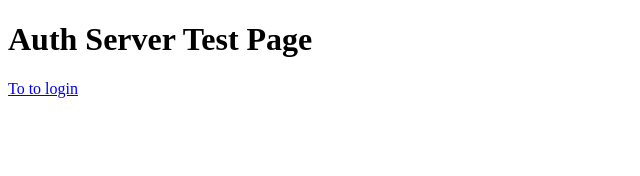
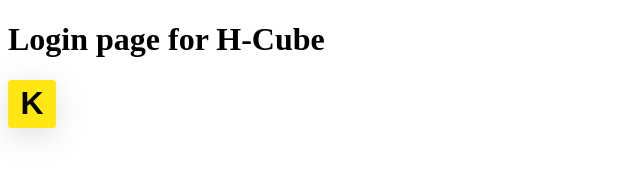
Before and after one commit to h-cube-swm/server-auth, a website: page public/index.html in a window 1280 px wide. Shown: the whole page, without its empty margins (0-640 px from the left). Drawn offline with Linux system fonts and the light colour scheme.

Commit message:
Fully implement login including root domain redirection

```diff
--- a/package.json
+++ b/package.json
@@ -4,6 +4,7 @@
   "main": "index.js",
   "license": "MIT",
   "dependencies": {
+    "cookie-parser": "^1.4.5",
     "express": "^4.17.1",
     "node-jose": "^2.0.0",
     "nodemon": "^2.0.12",
--- a/public/index.html
+++ b/public/index.html
@@ -4,12 +4,37 @@
     <meta charset="UTF-8" />
     <meta http-equiv="X-UA-Compatible" content="IE=edge" />
     <meta name="viewport" content="width=device-width, initial-scale=1.0" />
+
+    <style>
+      .kakao {
+        box-shadow: 0 7px 29px 0 rgba(100, 100, 111, 0.2);
+        width: 3rem;
+        height: 3rem;
+        font-size: 2rem;
+        background-color: #ffe812;
+        color: #000;
+        border-radius: 4px;
+        border: none;
+        font-weight: 700;
+        cursor: pointer;
+      }
+    </style>
+
     <title>Auth server for h-cube</title>
   </head>
   <body>
-    <h1>Auth Server Test Page</h1>
+    <h1>Login page for H-Cube</h1>
     <div>
-      <a href="/login.html">To to login</a>
+      <button class="kakao" onclick="kakaoLogin()">K</button>
     </div>
   </body>
+  <script>
+    const urlSearchParams = new URLSearchParams(window.location.search);
+    const params = Object.fromEntries(urlSearchParams.entries());
+
+    function kakaoLogin() {
+      if (params.redirect) document.cookie = `redirect=${params.redirect}`;
+      window.location.href = "/oauth/kakao/login";
+    }
+  </script>
 </html>
```
Also changed, not shown: index.js (+11 -3 lines), 1 other file.
